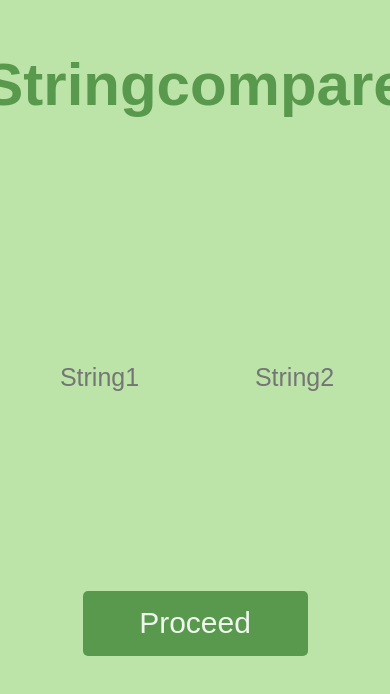
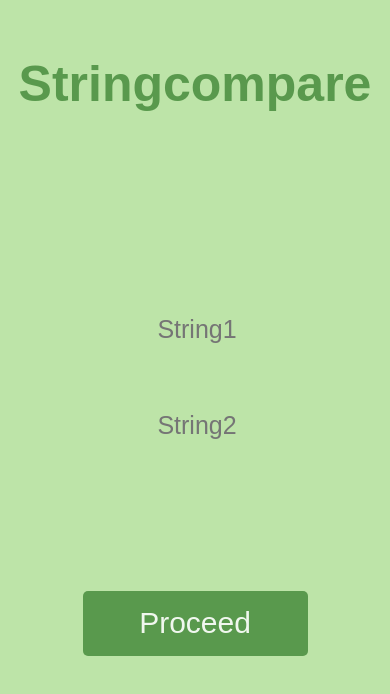
Before and after one commit to Genocity/Stringcompare, a plain HTML site: page index.html in a window 390 px wide. Drawn offline with Linux system fonts and the light colour scheme.

Commit message:
Responsive

```diff
--- a/index.html
+++ b/index.html
@@ -2,6 +2,7 @@
 <html lang="en">
 <head>
 	<meta charset="UTF-8">
+	<meta name="viewport" content="width=device-width, initial-scale=1.0">
 	<title>Stringcompare</title>
 	<link rel="shortcut icon" href="style/compare.ico" type="image/x-icon">
 	<link rel="stylesheet" href="style/main.css">
@@ -9,6 +10,7 @@
 	<link rel="stylesheet" href="style/proceed.css">
 	<link rel="stylesheet" href="style/modal_window.css">
 	<link rel="stylesheet" href="style/modal_window_keyframes.css">
+	<link rel="stylesheet" href="style/media.css">
 	<script src="scripts/purify.js"></script>
 </head>
 <body>
--- /dev/null
+++ b/style/media.css
@@ -0,0 +1,36 @@
+@media screen and (max-width: 830px) {
+    .modal-content {
+        width: 80vw;
+        height: 50vh;
+        margin-top: 10vh;
+    }
+
+    .input {
+    	flex-direction: column;
+    	justify-content: center;
+    }
+
+	.input div
+	{
+	    box-sizing: border-box;
+	    width: 100%;
+	}
+
+	.input div:first-child {
+		margin-bottom: 60px;
+
+	}
+
+}
+
+@media screen and (max-width: 430px) {
+	h1 {
+		font-size: 50px;
+	}
+}
+
+@media screen and (max-width: 360px) {
+	h1 {
+		font-size: 35px;
+	}
+}
--- a/style/modal_window.css
+++ b/style/modal_window.css
@@ -83,9 +83,6 @@ h2
 }
 
 
-
-
-
 /*classes for toggle*/
 
 .hidden
```
Also changed, not shown: style/main.css (line endings or trailing spaces).
